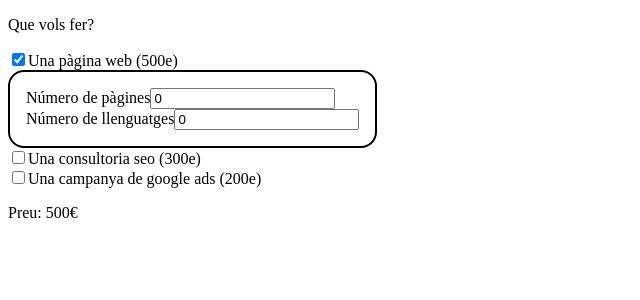
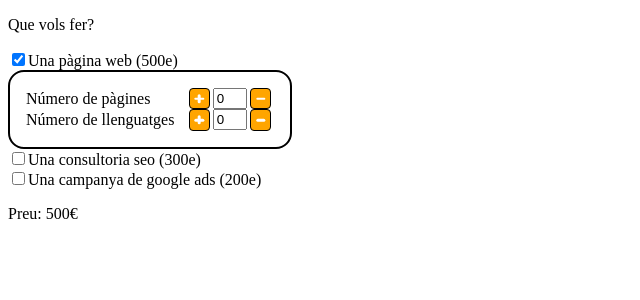
Before and after one commit to gerouvi/sprint-7, a React (Create React App) app: page / in a window 1280 px wide. Both pictures are taken after a click on the checkbox "Una pàgina web (500e)". Shown: the top 300 px of the page, without its empty margins (0-640 px from the left). Built offline with nearby package versions, Linux system fonts and the light colour scheme.

Commit message:
sprint 7, exercici 3

```diff
--- a/src/App.js
+++ b/src/App.js
@@ -1,5 +1,12 @@
 import { useReducer } from 'react';
-import { WrapperWebOptions } from './App.styles';
+import {
+  WrapperWebOptions,
+  WrapperInput,
+  LabelInput,
+  InputNumber,
+  AddButton,
+  SubstractButton,
+} from './App.styles';
 
 function App() {
   const { budgetForm, dispatchBudgetForm } = useBudgetForm();
@@ -22,9 +29,17 @@ function App() {
       </div>
       {budgetForm.web.active && (
         <WrapperWebOptions>
-          <div>
-            <label>Número de pàgines</label>
-            <input
+          <WrapperInput>
+            <LabelInput>Número de pàgines</LabelInput>
+            <AddButton
+              onClick={() =>
+                dispatchBudgetForm({
+                  type: 'number_pages_changed',
+                  value: budgetForm.pages.numberPages + 1,
+                })
+              }
+            />
+            <InputNumber
               value={budgetForm.pages.numberPages}
               onChange={(e) =>
                 dispatchBudgetForm({
@@ -32,11 +47,27 @@ function App() {
                   value: e.target.value,
                 })
               }
-            ></input>
-          </div>
-          <div>
-            <label>Número de llenguatges</label>
-            <input
+            ></InputNumber>
+            <SubstractButton
+              onClick={() =>
+                dispatchBudgetForm({
+                  type: 'number_pages_changed',
+                  value: budgetForm.pages.numberPages - 1,
+                })
+              }
+            />
+          </WrapperInput>
+          <WrapperInput>
+            <LabelInput>Número de llenguatges</LabelInput>
+            <AddButton
+              onClick={() =>
+                dispatchBudgetForm({
+                  type: 'number_languages_changed',
+                  value: budgetForm.pages.numberLanguages + 1,
+                })
+              }
+            />
+            <InputNumber
               value={budgetForm.pages.numberLanguages}
               onChange={(e) =>
                 dispatchBudgetForm({
@@ -44,8 +75,16 @@ function App() {
                   value: e.target.value,
                 })
               }
-            ></input>
-          </div>
+            ></InputNumber>
+            <SubstractButton
+              onClick={() =>
+                dispatchBudgetForm({
+                  type: 'number_languages_changed',
+                  value: budgetForm.pages.numberLanguages - 1,
+                })
+              }
+            />
+          </WrapperInput>
         </WrapperWebOptions>
       )}
       <div>
@@ -152,7 +191,6 @@ const budgetFormReducer = (state, action) => {
     }
 
     case 'number_languages_changed': {
-      console.log(action.value);
       if (action.value < 0 || isNaN(action.value)) return { ...state };
       return {
         ...state,
--- a/src/App.styles.js
+++ b/src/App.styles.js
@@ -6,3 +6,78 @@ export const WrapperWebOptions = styled.div`
   border-radius: 1em;
   width: fit-content;
 `;
+
+export const WrapperInput = styled.div`
+  display: flex;
+  justify-content: center;
+  align-items: center;
+`;
+
+export const LabelInput = styled.label`
+  width: 10em;
+`;
+
+export const InputNumber = styled.input`
+  width: 2em;
+`;
+
+export const AddButton = styled.button`
+  position: relative;
+  display: inline-block;
+  width: 1.6em;
+  height: 1.6em;
+  border-radius: 0.3em;
+  border: 1px solid black;
+  background-color: orange;
+  cursor: pointer;
+  margin-left: 0.2em;
+  margin-right: 0.2em;
+
+  &::before {
+    content: '';
+    position: absolute;
+    left: 50%;
+    top: 50%;
+    transform: translateX(-50%) translateY(-50%);
+    width: 0.7em;
+    height: 0.2em;
+    background-color: white;
+    border-radius: 0.5em;
+  }
+  &::after {
+    content: '';
+    position: absolute;
+    left: 50%;
+    top: 50%;
+    transform: translateX(-50%) translateY(-50%);
+    width: 0.2em;
+    height: 0.7em;
+    background-color: white;
+    border-radius: 0.5em;
+  }
+`;
+
+export const SubstractButton = styled.button`
+  position: relative;
+  display: inline-block;
+  width: 1.6em;
+  height: 1.6em;
+  border-radius: 0.3em;
+  border: 1px solid black;
+  background-color: orange;
+  cursor: pointer;
+  margin-left: 0.2em;
+  margin-right: 0.2em;
+
+  &::before {
+    content: '';
+    position: absolute;
+    left: 50%;
+    top: 50%;
+    transform: translateX(-50%) translateY(-50%);
+    width: 0.7em;
+    height: 0.2em;
+    background-color: white;
+    border-radius: 0.5em;
+  }
+`;
```
